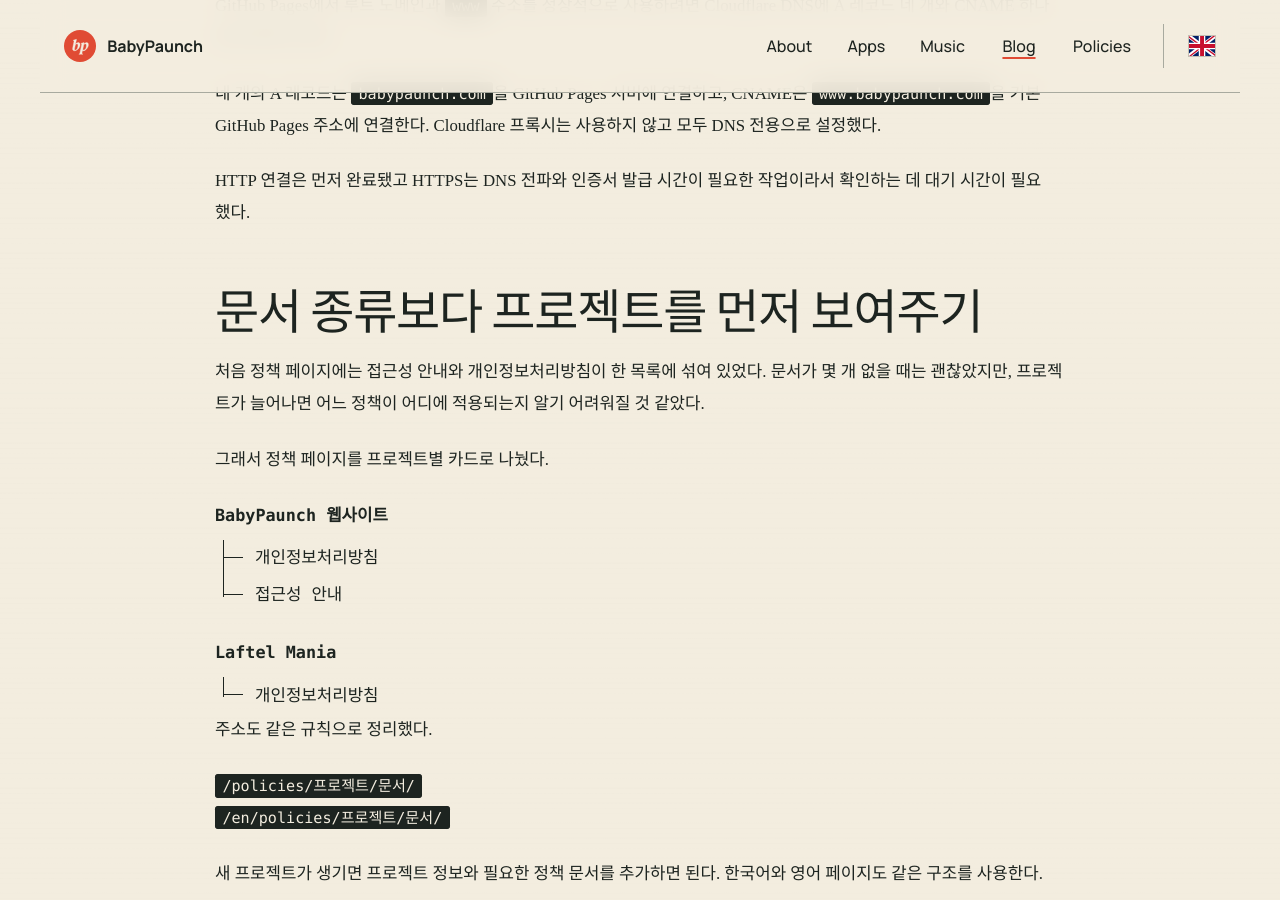
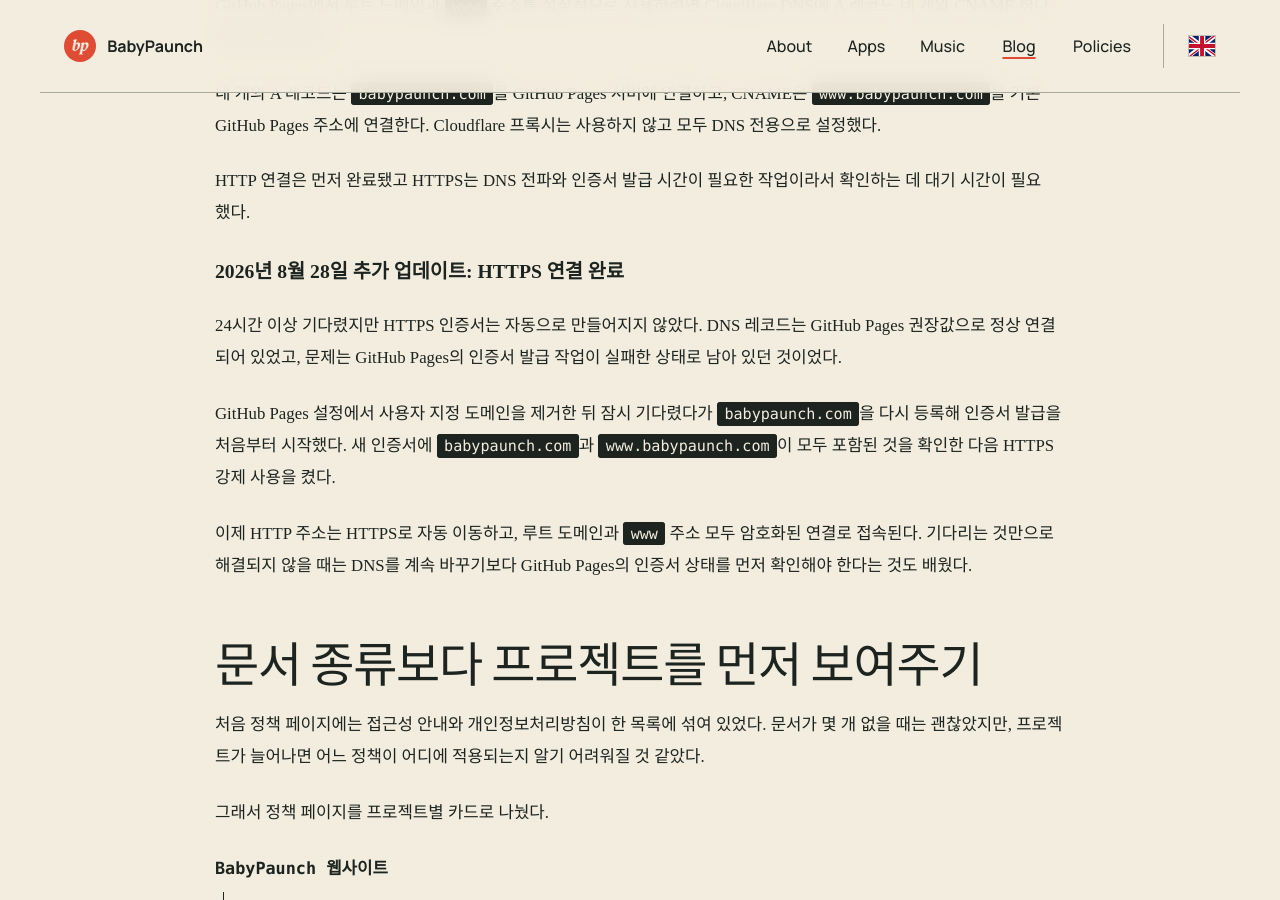
Before and after one commit to babypaunch/babypaunch.github.io, a Jekyll site: the page built from _posts/2026-08-27-project-policy-hub.md, in a window 1280 px wide and 900 px high, scrolled down 1916 px. Built offline with Jekyll 4.4.1, drawn with Linux system fonts in a browser that asks for light colours; some web fonts are replaced.

Commit message:
docs: add HTTPS setup follow-up

```diff
--- a/_posts/2026-08-27-project-policy-hub.md
+++ b/_posts/2026-08-27-project-policy-hub.md
@@ -52,6 +52,14 @@
 
 HTTP 연결은 먼저 완료됐고 HTTPS는 DNS 전파와 인증서 발급 시간이 필요한 작업이라서 확인하는 데 대기 시간이 필요했다.
 
+### 2026년 8월 28일 추가 업데이트: HTTPS 연결 완료
+
+24시간 이상 기다렸지만 HTTPS 인증서는 자동으로 만들어지지 않았다. DNS 레코드는 GitHub Pages 권장값으로 정상 연결되어 있었고, 문제는 GitHub Pages의 인증서 발급 작업이 실패한 상태로 남아 있던 것이었다.
+
+GitHub Pages 설정에서 사용자 지정 도메인을 제거한 뒤 잠시 기다렸다가 `babypaunch.com`을 다시 등록해 인증서 발급을 처음부터 시작했다. 새 인증서에 `babypaunch.com`과 `www.babypaunch.com`이 모두 포함된 것을 확인한 다음 HTTPS 강제 사용을 켰다.
+
+이제 HTTP 주소는 HTTPS로 자동 이동하고, 루트 도메인과 `www` 주소 모두 암호화된 연결로 접속된다. 기다리는 것만으로 해결되지 않을 때는 DNS를 계속 바꾸기보다 GitHub Pages의 인증서 상태를 먼저 확인해야 한다는 것도 배웠다.
+
 ## 문서 종류보다 프로젝트를 먼저 보여주기
 
 처음 정책 페이지에는 접근성 안내와 개인정보처리방침이 한 목록에 섞여 있었다. 문서가 몇 개 없을 때는 괜찮았지만, 프로젝트가 늘어나면 어느 정책이 어디에 적용되는지 알기 어려워질 것 같았다.
```
Also changed, not shown: _posts/2026-08-27-project-policy-hub-en.md (+8 -0 lines).
